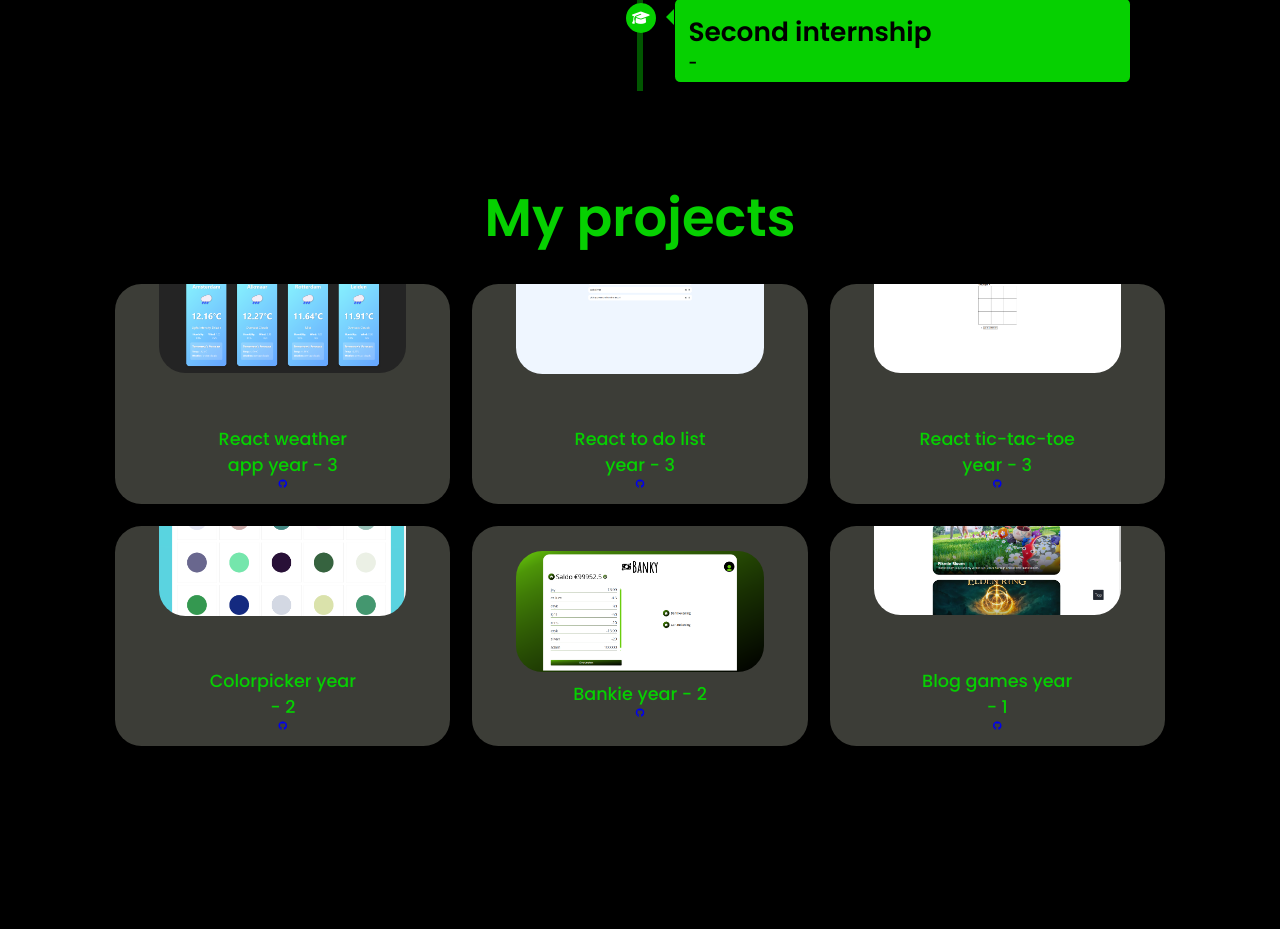
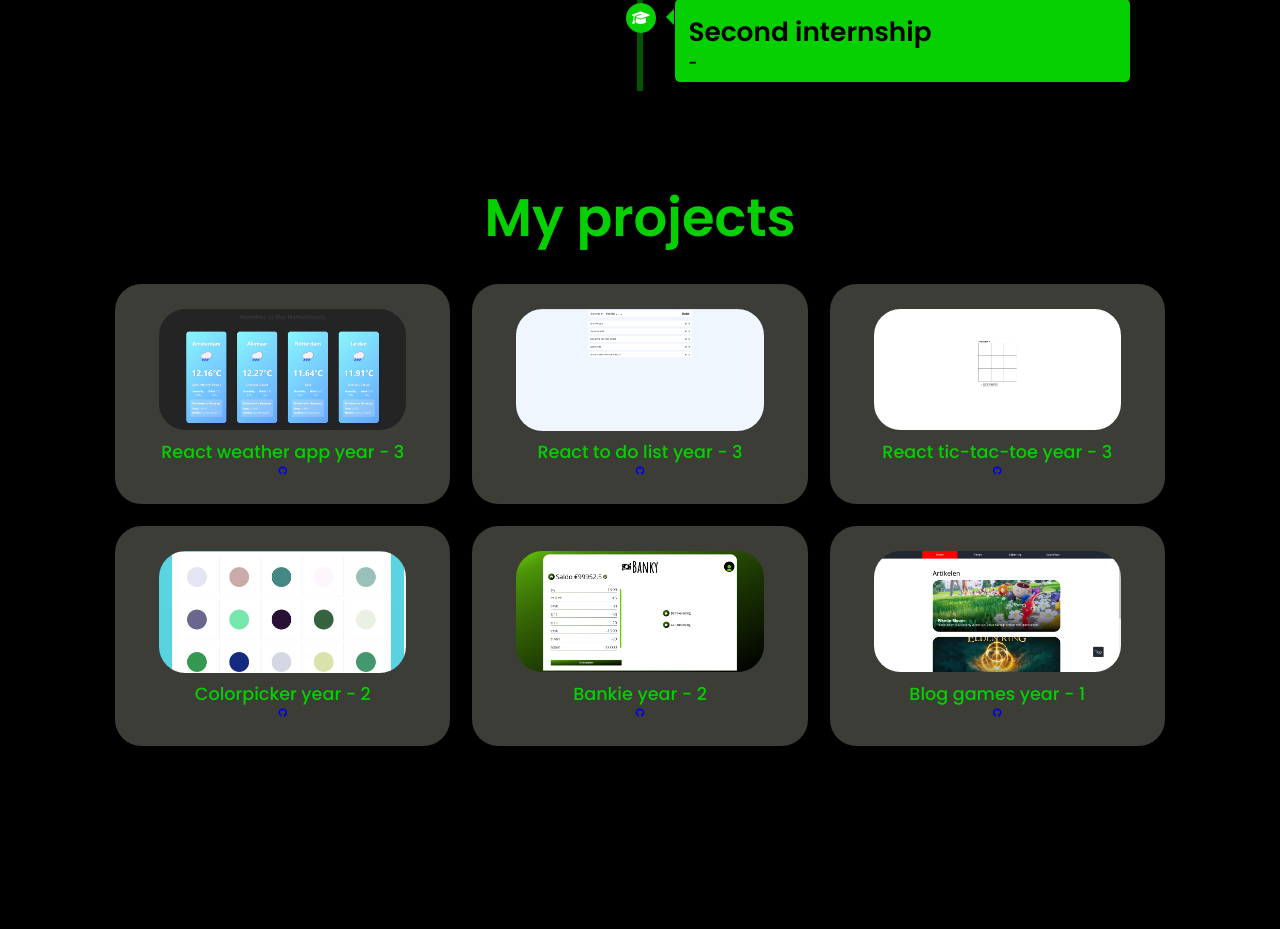
Before and after one commit to pieter9182/porfolio-yaar3p1, a PHP site: page / in a window 1280 px wide. Shown: the part 2267-3196 px from the top of the page. Run offline with PHP 8.4, Linux system fonts and the light colour scheme; some libraries are stand-ins or nearby versions.

Commit message:
fixing broken img

```diff
--- a/css/style.css
+++ b/css/style.css
@@ -552,6 +552,9 @@ span{
     max-height: 20rem;
     justify-content: center;
     align-items: center;
+}
+
+.projects-box{
     padding: 5rem;
 }
 
```
